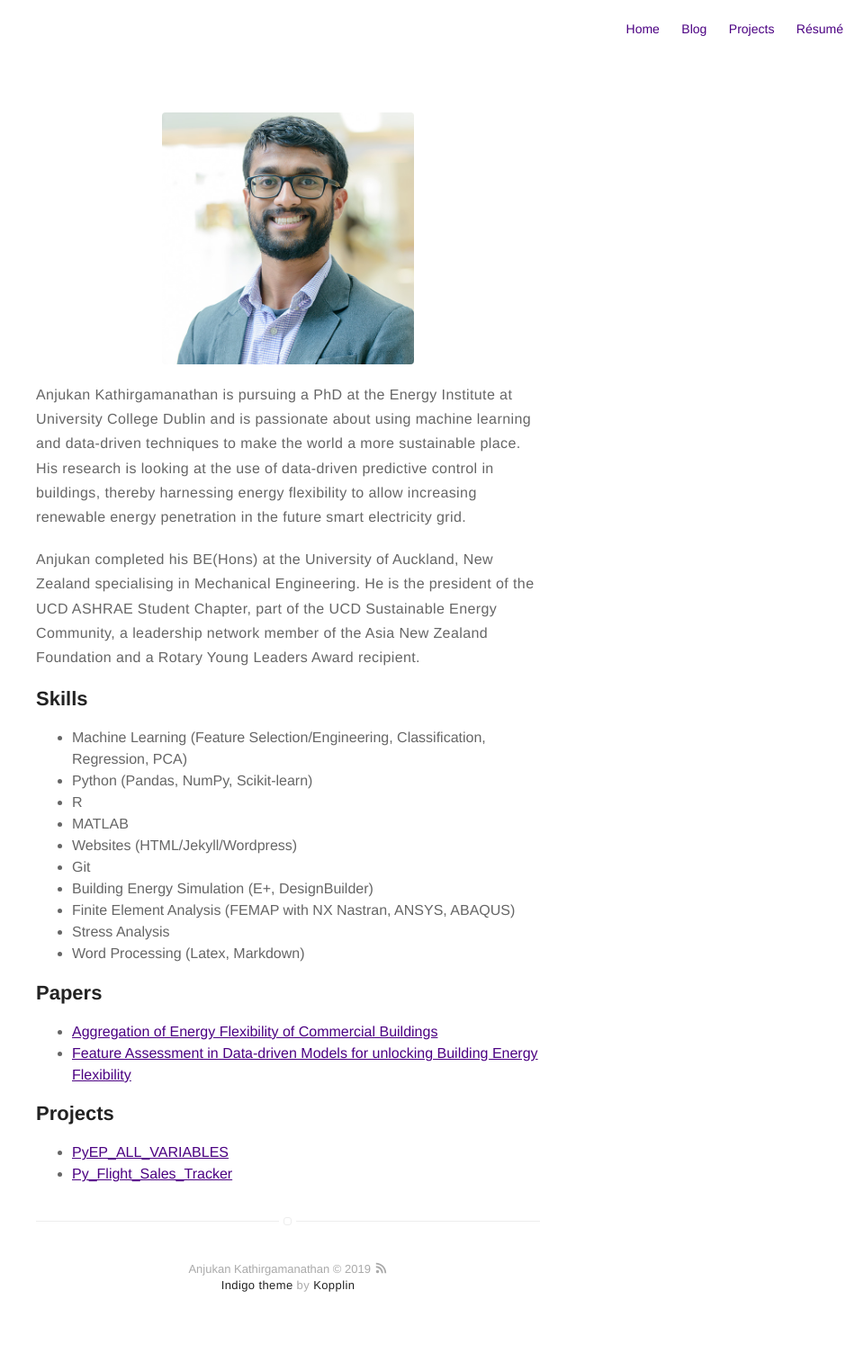
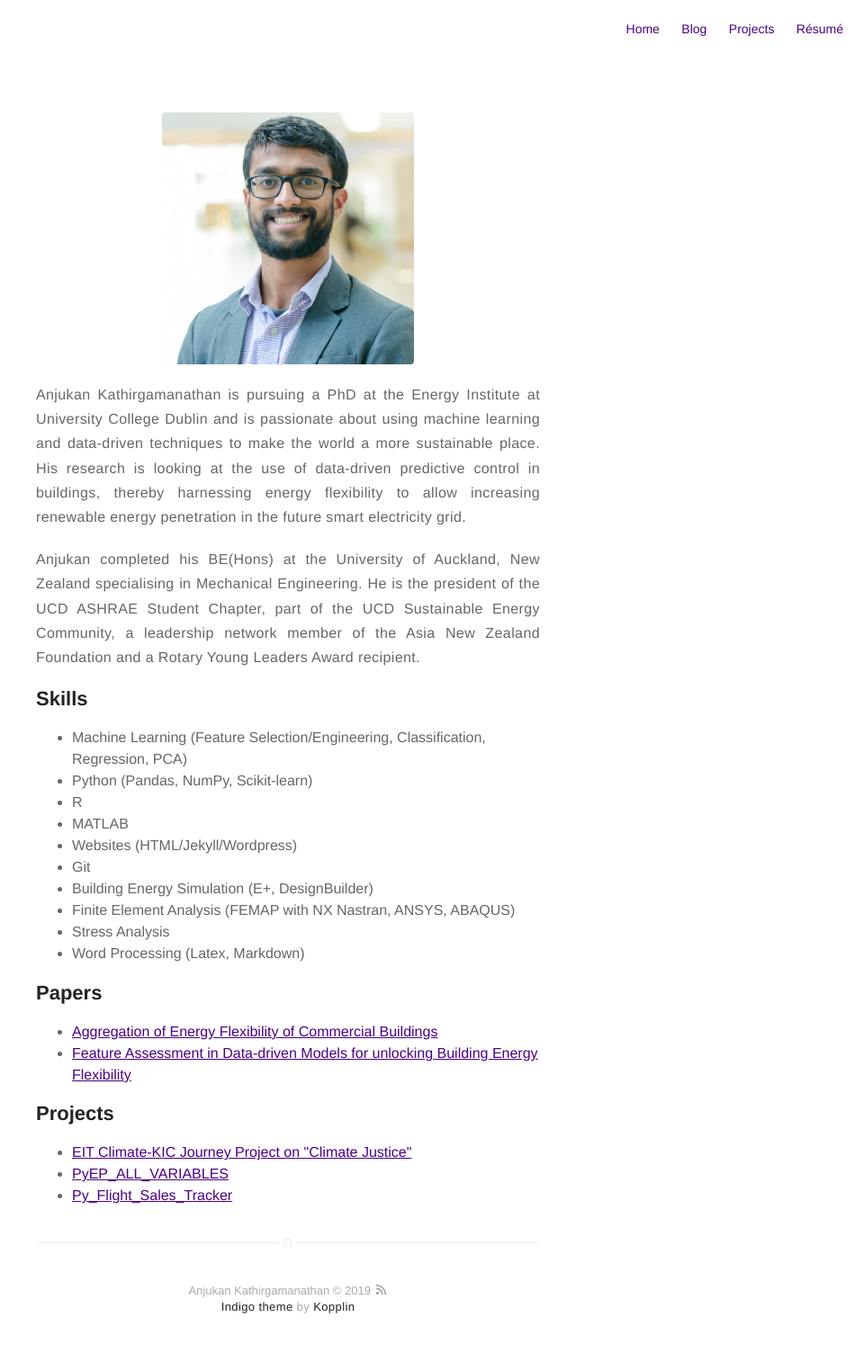
Before and after one commit to anjukan/anjukan.github.io, a Jekyll site: the page built from about.md, in a window 1280 px wide. Shown: the whole page at 90% size, without its empty margins (320-1280 px from the left). Built offline with Jekyll 4.4.1, drawn with Linux system fonts in a browser that asks for light colours; before the commit the page ends 1500 px from its top, so only the background shows below that.

Commit message:
Added Climate Justice Project Report and updated About page

```diff
--- a/about.md
+++ b/about.md
@@ -4,6 +4,8 @@ layout: page
 permalink: /about/
 ---
 ![Profile Image]({{ site.url }}/{{ site.picture }})
+
+<div style="text-align: justify">
 
 <p>Anjukan Kathirgamanathan is pursuing a PhD at the Energy Institute at University College Dublin and is passionate about
 using machine learning and data-driven techniques to make the world a more sustainable place. His research is looking at the
@@ -13,6 +15,8 @@ energy penetration in the future smart electricity grid.</p>
 <p>Anjukan completed his BE(Hons) at the University of Auckland, New Zealand specialising in Mechanical Engineering. He is the
 president of the UCD ASHRAE Student Chapter, part of the UCD Sustainable Energy Community, a leadership network member
 of the Asia New Zealand Foundation and a Rotary Young Leaders Award recipient.</p>
+
+</div>
 
 <h2>Skills</h2>
 
@@ -40,6 +44,7 @@ of the Asia New Zealand Foundation and a Rotary Young Leaders Award recipient.</
 <h2>Projects</h2>
 
 <ul>
+	<li><a href="/assets/documents/19TgroupCLIMATEJUSTICELEAGUE.pdf">EIT Climate-KIC Journey Project on "Climate Justice"</a></li>
 	<li><a href="https://github.com/anjukan/PyEP_ALL_VARIABLES ">PyEP_ALL_VARIABLES</a></li>
 	<li><a href="https://github.com/anjukan/Py_Flight_Sales_Tracker">Py_Flight_Sales_Tracker</a></li>
 </ul>
```
Also changed, not shown: 1 other file.
